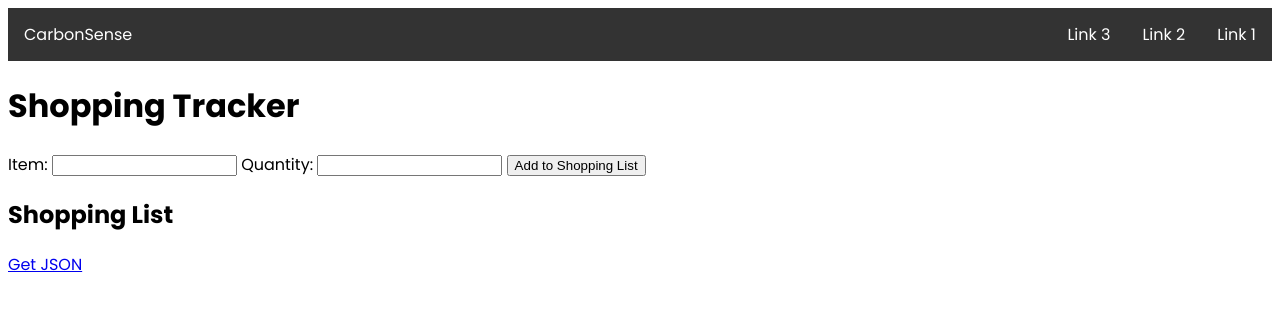
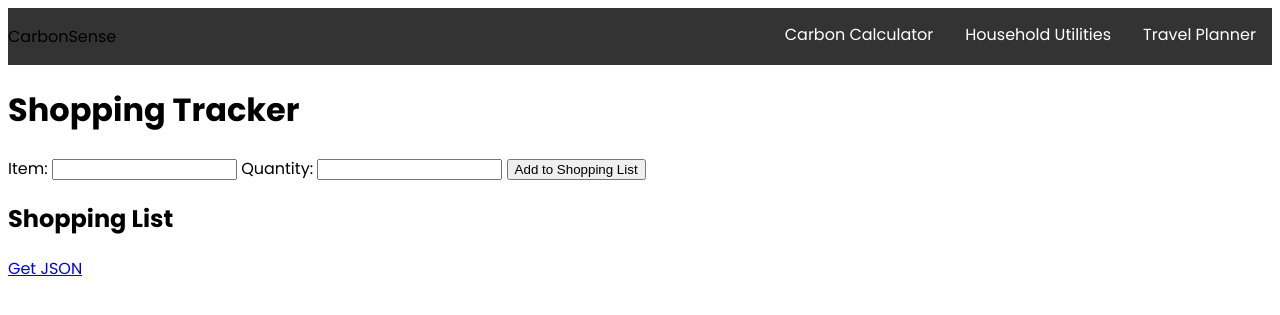
Before and after one commit to PenguinPush/CarbonSense, a Flask app: page /shopping in a window 1280 px wide. Shown: the top 315 px of the page. Run offline with Flask 3, Linux system fonts and the light colour scheme.

Commit message:
made website name not a link

```diff
--- a/templates/base.html
+++ b/templates/base.html
@@ -16,8 +16,10 @@
             overflow: hidden;
         }
 
-        .navbar a.brand {
+        .navbar p.brand {
             float: left;
+            display: block;
+            text-align: left;
         }
 
         .navbar a.link {
@@ -30,7 +32,7 @@
             text-align: left;
         }
 
-        .navbar a {
+        .navbar a{
             float: left;
             display: block;
             color: white;
@@ -49,7 +51,7 @@
         }
 
         @media screen and (max-width: 600px) {
-            .navbar a:not(:first-child) {
+            .navbar a.link {
                 display: none;
             }
             .navbar a.icon {
@@ -81,10 +83,10 @@
     <a href="#" class="icon" onclick="toggleNavbar()">
         <i class="fa fa-bars"></i>
     </a>
-    <a href="#" class="brand">CarbonSense</a>
-    <a href="#" class="link">Link 1</a>
-    <a href="#" class="link">Link 2</a>
-    <a href="#" class="link">Link 3</a>
+    <p class="brand">CarbonSense</p>
+    <a href="#" class="link">Travel Planner</a>
+    <a href="#" class="link">Household Utilities</a>
+    <a href="#" class="link">Carbon Calculator</a>
 </div>
 
 {% block content %}{% endblock %}
```
